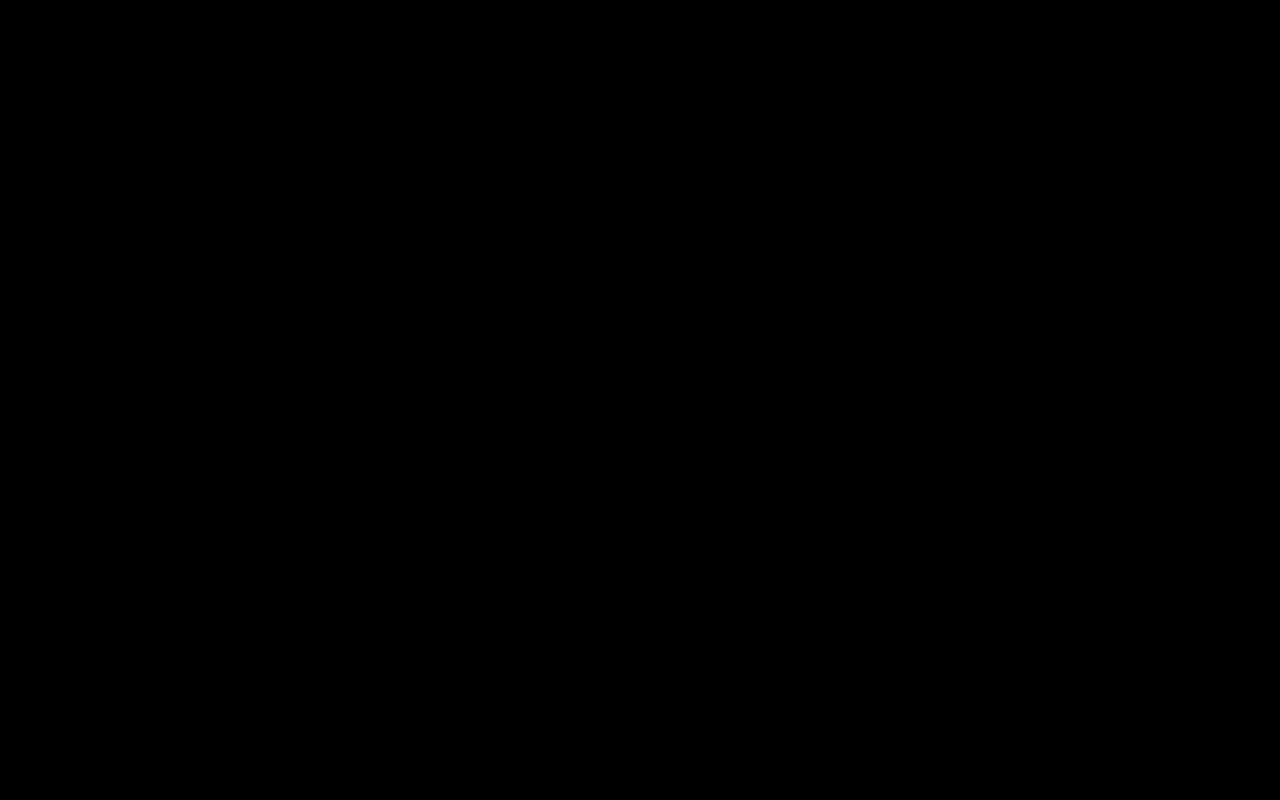
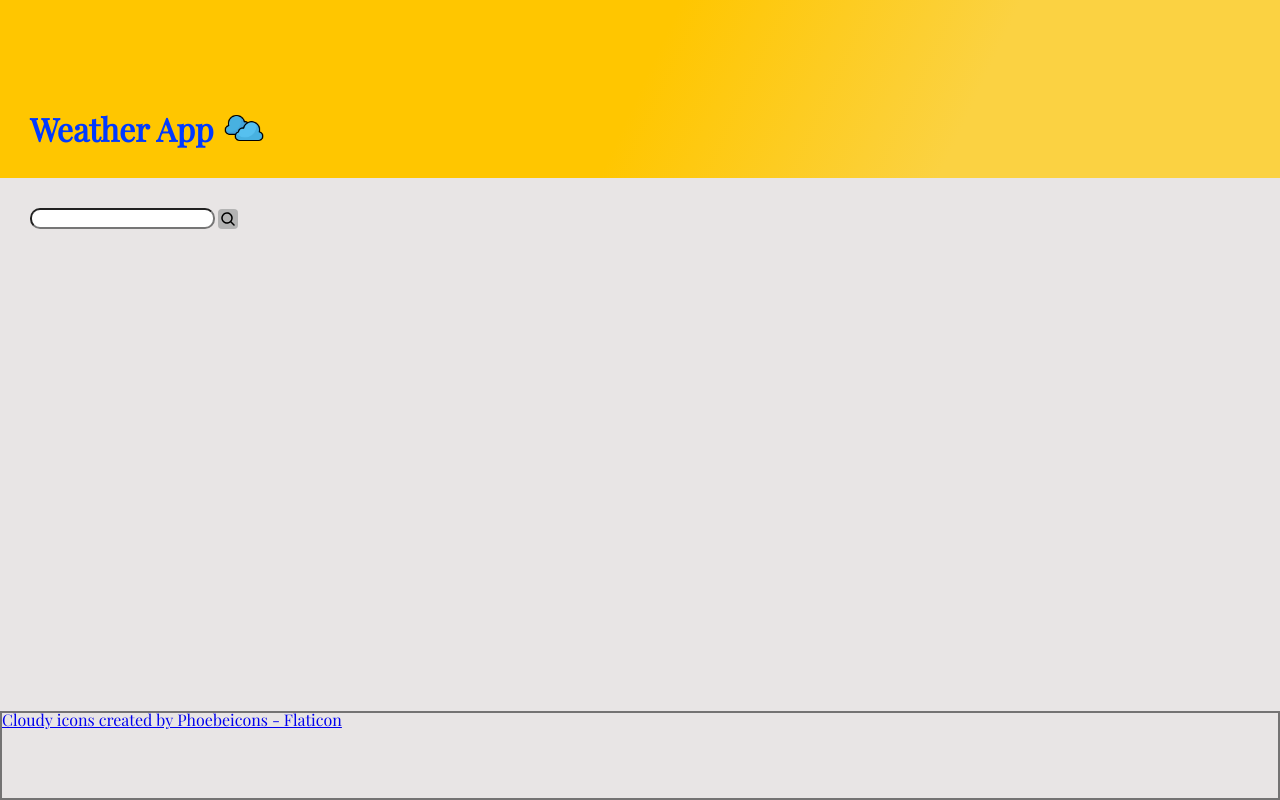
Before and after one commit to alefgomes0/Weather-App, a website built with webpack: page src/index.html in a window 1280 px wide. Built offline with nearby package versions, Linux system fonts and the light colour scheme; no server answers.

Commit message:
Add basic HTML/CSS

```diff
--- /dev/null
+++ b/src/displayweather.js
@@ -0,0 +1,24 @@
+import {fetchWeatherData} from './fetchweather.js';
+
+
+export async function displayWeatherData() {
+  // const city = document.querySelector('input').value;
+  let cityInfo = await fetchWeatherData();
+
+  function showCityName() {
+    const div = document.createElement('div');
+    div.classList.add('city-name')
+
+    const h2 = document.createElement('h2');
+    h2.textContent = `${cityInfo.location.name}`
+    const h5 = document.createElement('h5');
+    h5.textContent = `${cityInfo.location.region}, ${cityInfo.location.country}`;
+
+    div.appendChild(h2);
+    div.appendChild(h5);
+    document.querySelector('.main-content').appendChild(div);
+  }
+  showCityName();
+
+  return console.log(cityInfo);
+}
--- /dev/null
+++ b/src/fetchweather.js
@@ -0,0 +1,9 @@
+export async function fetchWeatherData(city='Salvador Bahia') {
+  try {
+    const weatherData = await fetch(`http://api.weatherapi.com/v1/current.json?key=375d6dfddf9b42a0a1a181450230605&q=${city}&aqi=no`);
+    return await weatherData.json();
+  }
+  catch(err) {
+    return err;
+  }
+}
--- /dev/null
+++ b/src/header.js
@@ -0,0 +1,9 @@
+import cloudPath from './assets/images/cloud.png';
+
+export  default function addCloud() {
+  const cloud = new Image();
+  cloud.src = cloudPath;
+  cloud.style.width = '40px';
+  cloud.style.height = '40px';
+  document.querySelector('.header').appendChild(cloud);
+}
--- a/src/index.html
+++ b/src/index.html
@@ -4,9 +4,24 @@
   <meta charset="UTF-8">
   <meta http-equiv="X-UA-Compatible" content="IE=edge">
   <meta name="viewport" content="width=device-width, initial-scale=1.0">
-  <title>Document</title>
+  <title>Weather App</title>
 </head>
 <body>
+  <div class="page-wrapper">
+    <div class="header">
+      <h1>Weather App</h1>
+    </div>
 
+    <div class="main-content">
+      <div class="search-container">
+        <input type="text" >
+        <svg xmlns="http://www.w3.org/2000/svg" width="20" height="20" viewBox="0 0 256 256"><path fill="currentColor" d="M232.49 215.51L185 168a92.12 92.12 0 1 0-17 17l47.53 47.54a12 12 0 0 0 17-17ZM44 112a68 68 0 1 1 68 68a68.07 68.07 0 0 1-68-68Z"/></svg>
+      </div>
+    </div>
+
+    <div class="footer">
+      <a href="https://www.flaticon.com/free-icons/cloudy" title="cloudy icons">Cloudy icons created by Phoebeicons - Flaticon</a>
+    </div>
+  </div>
 </body>
 </html>
--- a/src/index.js
+++ b/src/index.js
@@ -1 +1,8 @@
 import './styles.css';
+import addCloud from './header.js';
+import {fetchWeatherData} from './fetchweather.js';
+import {displayWeatherData} from './displayweather.js';
+
+
+addCloud();
+displayWeatherData()
--- a/src/styles.css
+++ b/src/styles.css
@@ -1,3 +1,100 @@
+@font-face {
+  font-family: 'Playfair Display';
+  src: url('./assets/fonts/playfairdisplay-variablefont_wght-webfont.woff2') format('woff2'),
+    url('./assets/fonts/playfairdisplay-variablefont_wght-webfont.woff') format('woff');
+  font-weight: 500;
+  font-style: normal;
+}
+
+*,
+*::before,
+*::after {
+  box-sizing: border-box;
+}
+
+html,
 body {
-  background-color: black;
+  margin: 0;
+  padding: 0;
+  height: 100%;
+  font-family: 'Playfair Display', system-ui, -apple-system, BlinkMacSystemFont, 'Segoe UI', Roboto, Oxygen, Ubuntu, Cantarell, 'Open Sans', 'Helvetica Neue', sans-serif;
 }
+
+.page-wrapper {
+  width: 100%;
+  height: 100%;
+  display: grid;
+  grid-template-rows: 2fr 6fr 1fr;
+}
+
+.header {
+  display: flex;
+  align-items: end;
+  gap: 10px;
+  grid-row: 1 / 2;
+  background: rgb(255,198,0);
+  background: linear-gradient(115deg, rgba(255,198,0,1) 25%, rgba(255,198,0,1) 50%, rgba(251,210,66,1) 75%, rgba(251,210,66,1) 100%);
+  padding: 0 0 30px 30px;
+}
+
+.header > h1 {
+  color: #0039FF;
+  padding-left: 30px;
+  margin: 0;
+  padding: 0;
+}
+
+.main-content {
+  display: grid;
+  grid-template-rows: auto 1fr;
+  grid-row: 2 / 3;
+  height: 100%;
+  background-color: #e8e5e5;
+}
+
+.search-container {
+  display: flex;
+  gap: 3px;
+  align-items: end;
+}
+
+.search-container > svg {
+  background-color: #b3b3b3;
+  border-radius: 4px;
+  cursor: pointer;
+  padding: 1px 2px;
+}
+
+.search-container > svg:hover {
+  background-color: #9b9b9b;
+}
+
+input {
+  margin: 30px 0 0 30px;
+  border-radius: 10px;
+}
+
+input:focus {
+  border: none;
+  outline: #0039FF solid 2px;
+}
+
+.city-name {
+  padding: 30px 0 0 30px;
+}
+
+.city-name > h2 {
+  font-size: 36px;
+  padding-bottom: 5px;
+}
+
+.city-name > * {
+  margin: 0;
+}
+
+
+.footer {
+  grid-row: -2 / -1;
+  background-color: #e8e5e5;
+  border: 2px solid #747373;
+}
```
Also changed, not shown: .eslintrc.json (added), dist/index.html, src/assets/fonts/playfairdisplay-variablefont_wght-webfont.woff (added), src/assets/fonts/playfairdisplay-variablefont_wght-webfont.woff2 (added), src/assets/images/cloud.png (added).
